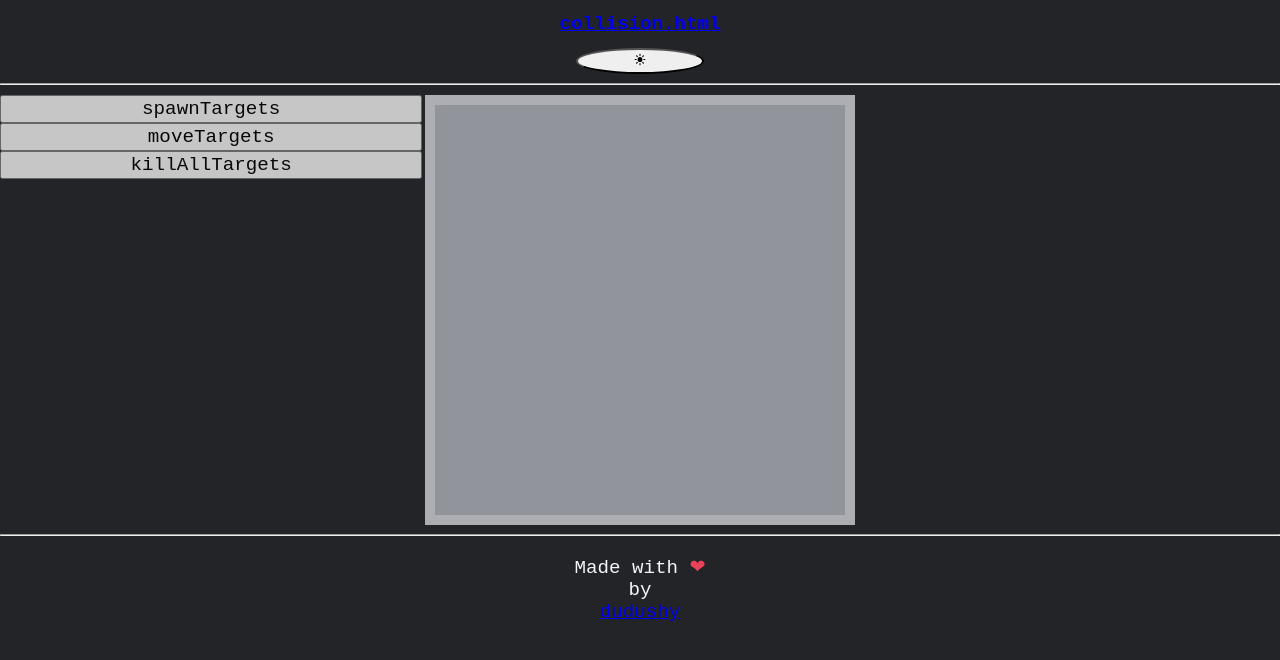
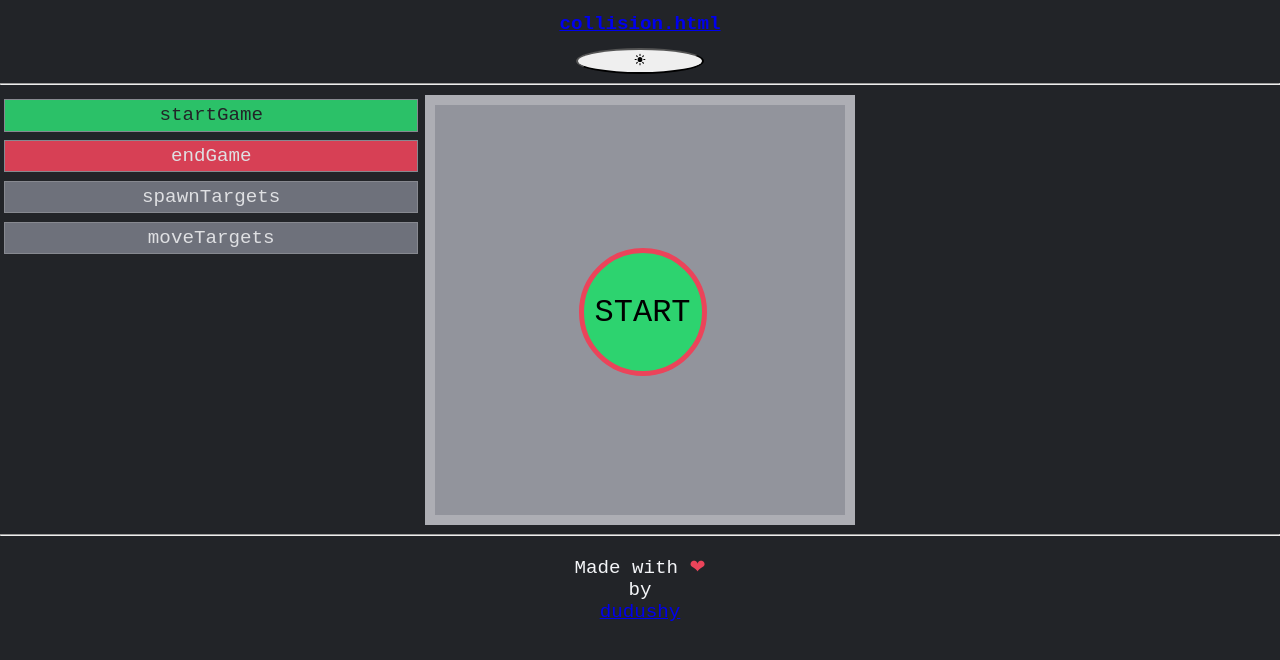
Before and after one commit to dudushy/collision.html, an Angular app: page / in a window 1280 px wide. Shown: the top 660 px of the page. Built offline with nearby package versions, Linux system fonts and the light colour scheme.

Commit message:
More progress

```diff
--- a/src/app/app.component.html
+++ b/src/app/app.component.html
@@ -16,12 +16,17 @@
 
 <main [attr.theme]="theme" [attr.mobileMode]="mobileMode">
   <div id="debug">
+    <button id="debug-startButton" (click)="startGame()">startGame</button>
+    <button id="debug-endButton" (click)="endGame()">endGame</button>
     <button (click)="spawnTargets()">spawnTargets</button>
     <button (click)="moveTargets()">moveTargets</button>
-    <button (click)="killAllTargets()">killAllTargets</button>
   </div>
 
   <div id="game">
+    <button *ngIf="!gameRunning" id="startButton" (click)="startGame()">
+      START
+    </button>
+
     <!-- !DEBUG -->
     <!-- <div id="xhair">
       <img alt="crosshair xhair" src="assets/SVGs/xhair.svg">
--- a/src/app/app.component.scss
+++ b/src/app/app.component.scss
@@ -29,10 +29,27 @@ main {
     left: 0;
     height: 100%;
     width: 33%;
-    opacity: 0.8;
+    opacity: 0.9;
     display: flex;
     flex-direction: column;
     align-items: stretch;
+
+    button {
+      margin: 1%;
+      padding: 1%;
+      border: 1px solid $medium;
+      background-color: darken($medium, 10%);
+      color: $light;
+    }
+
+    #debug-startButton {
+      background-color: $success;
+      color: $dark;
+    }
+
+    #debug-endButton {
+      background-color: $danger;
+    }
   }
 
   #game {
@@ -44,6 +61,21 @@ main {
     // cursor: none;
     // cursor: url("../assets/SVGs/xhair.svg"), auto; //!DEBUG
     border: 10px solid lighten($medium, 10%);
+
+    #startButton {
+      position: absolute;
+      top: 35%;
+      left: 35%;
+      height: 10vmax;
+      width: 10vmax;
+      border-radius: 50%;
+      border: 5px solid $danger;
+      background-color: $success;
+      font-size: 2.5vmax;
+      z-index: 1;
+      transition: 250ms all;
+      user-select: none;
+    }
 
     #xhair {
       position: absolute;
--- a/src/app/app.component.ts
+++ b/src/app/app.component.ts
@@ -18,10 +18,13 @@ export class AppComponent {
   theme = 'dark';
   mobileMode = false;
 
-  gameSetup = false;
+  gameRunning = false;
   gameLevel = this.db.get('gameLevel') || 1;
 
+  nextTargetId = 0;
+
   killCounter = this.db.get('killCounter') || 0;
+  coinCounter = this.db.get('coinCounter') || 0;
 
   constructor(
     public db: DbService,
@@ -46,10 +49,10 @@ export class AppComponent {
     this.window.onload = () => {
       console.log(`[${this.title}#window.onload]`);
 
-      console.log(`[${this.title}#window.onload] gameSetup`, this.gameSetup);
-      if (this.gameSetup) return;
+      console.log(`[${this.title}#window.onload] gameRunning`, this.gameRunning);
+      if (this.gameRunning) return;
 
-      this.setupGame();
+      // this.startGame();
     };
   }
 
@@ -58,15 +61,53 @@ export class AppComponent {
     this.cdr.detectChanges;
   }
 
-  setupGame() {
-    console.log(`[${this.title}#setupGame]`);
+  startGame() {
+    console.log(`[${this.title}#startGame] (BEFORE) gameRunning`, this.gameRunning);
+
+    if (this.gameRunning) return;
 
     // this.setupXhair(); //!DEBUG
-    // this.spawnTargets();
-    // this.moveTargets();
+    this.spawnTargets();
+    this.moveTargets();
 
-    this.gameSetup = true;
-    console.log(`[${this.title}#setupGame] gameSetup`, this.gameSetup);
+    this.gameRunning = true;
+
+    console.log(`[${this.title}#startGame] (AFTER) gameRunning`, this.gameRunning);
+
+    this.updateView(this.title);
+  }
+
+  endGame() {
+    console.log(`[${this.title}#endGame] (BEFORE) gameRunning`, this.gameRunning);
+
+    if (!this.gameRunning) return;
+
+    const targets = document.getElementsByClassName('target') as HTMLCollectionOf<HTMLImageElement>;
+    console.log(`[${this.title}#endGame] targets`, targets);
+
+    for (const [key, value] of Object.entries(targets)) {
+      console.log(`[${this.title}#endGame] key:`, key, '| value:', value);
+
+      value.remove();
+    }
+
+    this.gameLevel = 1;
+    this.db.set('gameLevel', this.gameLevel);
+    console.log(`[${this.title}#endGame] gameLevel`, this.gameLevel);
+
+    this.killCounter = 0;
+    this.db.set('killCounter', this.killCounter);
+    console.log(`[${this.title}#endGame] killCounter`, this.killCounter);
+
+    this.coinCounter = 0;
+    this.db.set('coinCounter', this.coinCounter);
+    console.log(`[${this.title}#endGame] coinCounter`, this.coinCounter);
+
+    this.gameRunning = false;
+
+    console.log(`[${this.title}#endGame] (AFTER) gameRunning`, this.gameRunning);
+
+    this.updateView(this.title);
   }
 
   setupXhair() {
@@ -95,30 +136,6 @@ export class AppComponent {
     game?.addEventListener('mousemove', moveXhair);
   }
 
-  killAllTargets() {
-    console.log(`[${this.title}#killAllTargets]`);
-
-    const targets = document.getElementsByClassName('target') as HTMLCollectionOf<HTMLImageElement>;
-    console.log(`[${this.title}#killAllTargets] targets`, targets);
-
-    for (const [key, value] of Object.entries(targets)) {
-      console.log(`[${this.title}#killAllTargets] key:`, key, '| value:', value);
-
-      value.remove();
-    }
-
-    this.killCounter = 0;
-    this.gameLevel = 1;
-
-    this.db.set('killCounter', this.killCounter);
-    console.log(`[${this.title}#killAllTargets] killCounter`, this.killCounter);
-
-    this.db.set('gameLevel', this.gameLevel);
-    console.log(`[${this.title}#killAllTargets] gameLevel`, this.gameLevel);
-
-    this.updateView(this.title);
-  }
-
   killTarget(id: string) {
     console.log(`[${this.title}#killTarget] id`, id);
 
@@ -127,28 +144,27 @@ export class AppComponent {
     target?.remove();
 
     this.killCounter++;
-
     this.db.set('killCounter', this.killCounter);
     console.log(`[${this.title}#killTarget] killCounter`, this.killCounter);
 
     if ((this.killCounter / 5) > this.gameLevel) {
       this.gameLevel++;
-
       this.db.set('gameLevel', this.gameLevel);
       console.log(`[${this.title}#killTarget] gameLevel`, this.gameLevel);
     }
-
-    this.updateView(this.title);
   }
 
   moveTargets() {
+    const timeout = 1000 * (1 / this.gameLevel);
+    console.log(`[${this.title}#moveTargets] timeout`, timeout);
+
     const targets = document.getElementsByClassName('target') as HTMLCollectionOf<HTMLImageElement>;
     console.log(`[${this.title}#moveTargets] targets`, targets);
 
     for (const [key, value] of Object.entries(targets)) {
       console.log(`[${this.title}#moveTargets] key:`, key, '| value:', value);
 
-      const amount = this.gameLevel * 13;
+      const amount = 10 * (1 / this.gameLevel);
       console.log(`[${this.title}#moveTargets] amount`, amount);
 
       const Ypos = parseInt(value.style.top.replace('px', '')) || 1;
@@ -156,14 +172,10 @@ export class AppComponent {
       console.log(`[${this.title}#moveTargets] Ypos`, Ypos);
 
       value.style.top = `${Ypos + amount}px`;
-
-      this.updateView(this.title);
     }
 
-    const timeout = this.gameLevel * 1000 / 2;
-
     setTimeout(() => {
-      if (targets.length == 0) return;
+      if (!this.gameRunning) return;
       this.moveTargets();
     }, timeout);
   }
@@ -183,6 +195,9 @@ export class AppComponent {
     newTarget.style.position = 'absolute';
     newTarget.style.height = '2vmax';
     newTarget.style.width = '2vmax';
+    // newTarget.style.left = Math.floor(Math.random() * 91) + '%';
+    newTarget.style.left = (Math.random() * (91.5 - 0) + 0) + '%';
+    // newTarget.style.left = '91%';
     newTarget.style.padding = '1%';
     newTarget.style.borderRadius = '50%';
     newTarget.style.backgroundColor = '#eb445a';
@@ -191,7 +206,7 @@ export class AppComponent {
     newTarget.style.userSelect = 'none';
     newTarget.setAttribute('draggable', 'false');
 
-    newTarget.id = `target${targets?.children.length}`;
+    newTarget.id = `target${this.nextTargetId++}`;
     newTarget.onclick = () => {
       this.killTarget(newTarget.id);
     };
@@ -200,7 +215,7 @@ export class AppComponent {
     targets?.appendChild(newTarget);
 
     setTimeout(() => {
-      if (targets?.children.length == 0) return;
+      if (!this.gameRunning) return;
       this.spawnTargets();
     }, timeout);
   }
```
